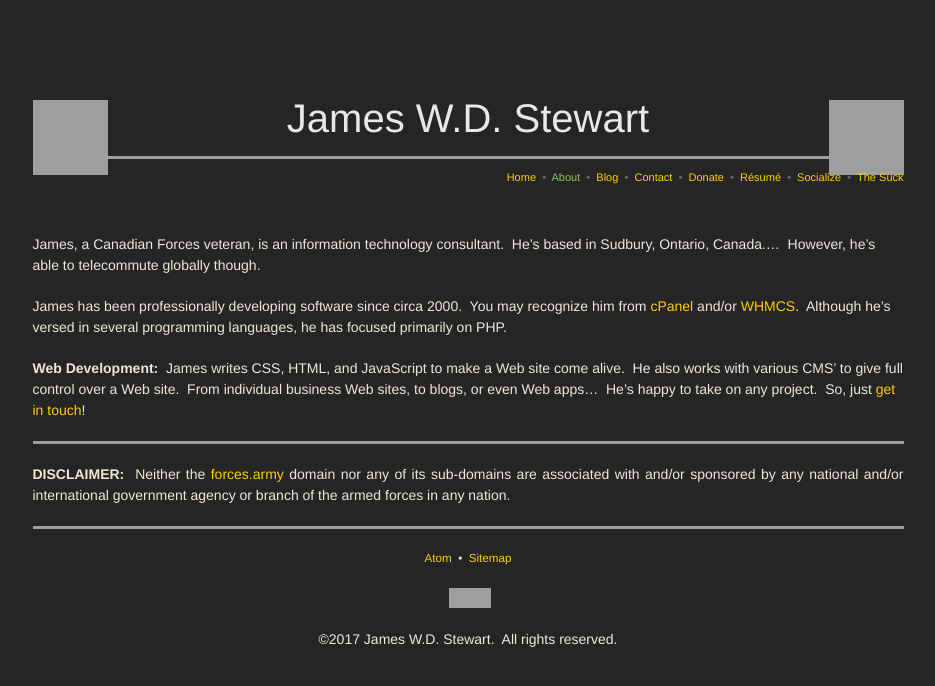
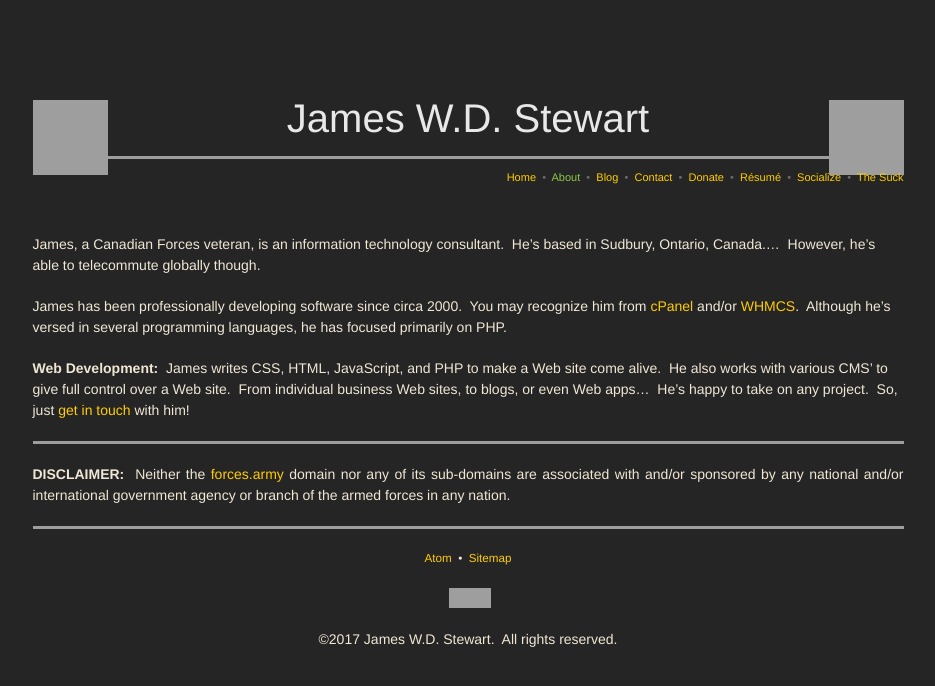
Before and after one commit to jwds1978/jwds1978.github.io, a Jekyll site: the page built from about.md, in a window 1280 px wide, cut to the strip 0-686 px from the top of the page. Shown: the whole strip, without its empty margins (172-1107 px from the left). Built offline with Jekyll 4.4.1, drawn with Linux system fonts in a browser that asks for light colours; nearby versions of some CDN libraries; some web fonts are replaced; our own code applies the rules of GitHub Pages for plain Markdown files; the repository's description, which GitHub fills in, is left out; grey boxes are pictures that could not be loaded.

Commit message:
Innominate.

```diff
--- a/about.md
+++ b/about.md
@@ -11,6 +11,6 @@ James has been professionally developing software since circa 2000.&nbsp; You ma
 <a href="https://www.whmcs.com" target="_blank" title="WHMCS :: Web Hosting, Billing, and Automation Platform">WHMCS</a>.&nbsp; Although he's versed in
 several programming languages, he has focused primarily on PHP.
 
-<span style="font-weight: bolder;">Web Development:</span>&nbsp; James writes CSS, HTML, and JavaScript to make a Web site come alive.&nbsp; He also works with various CMS' to give full
-control over a Web site.&nbsp; From individual business Web sites, to blogs, or even Web apps&hellip;&nbsp; He's happy to take on any project.&nbsp; So,
-just <a href="{{ site.url }}/contact" rel="me" title="">get in touch</a>!
+<span style="font-weight: bolder;">Web Development:</span>&nbsp; James writes CSS, HTML, JavaScript, and PHP to make a Web site come alive.&nbsp; He also works
+with various CMS' to give full control over a Web site.&nbsp; From individual business Web sites, to blogs, or even Web apps&hellip;&nbsp; He's happy to
+take on any project.&nbsp; So, just <a href="{{ site.url }}/contact" rel="me" title="">get in touch</a> with him!
```
